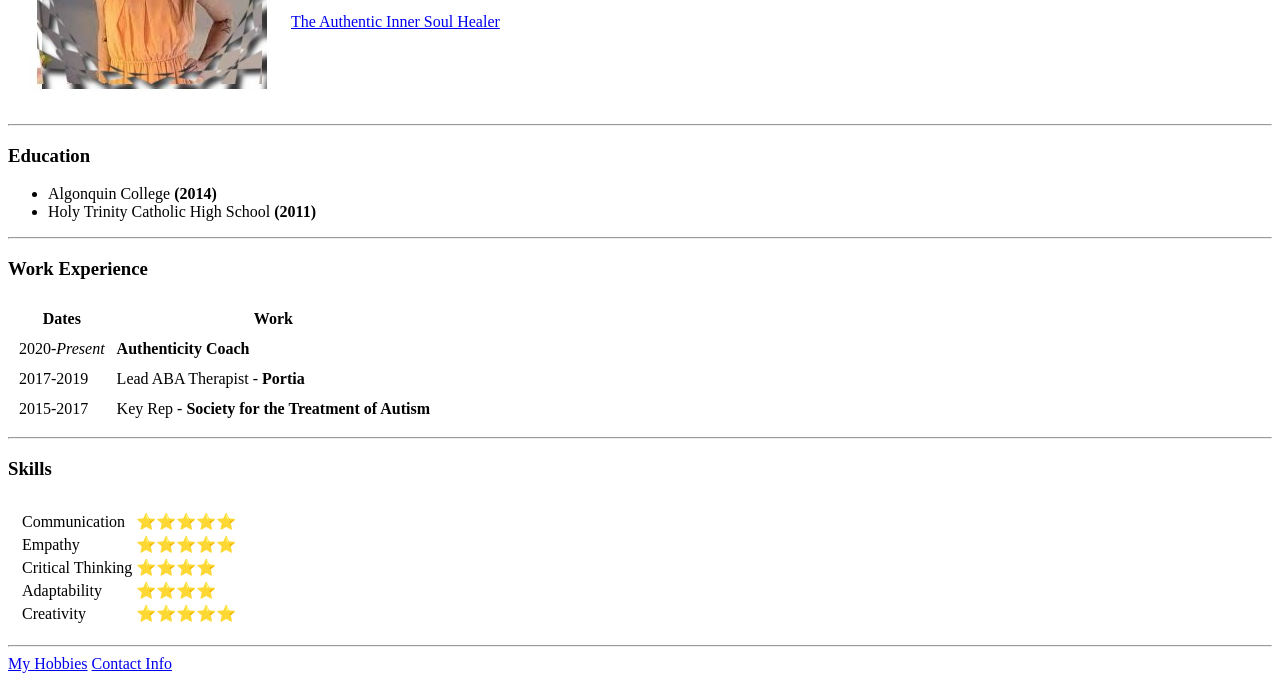
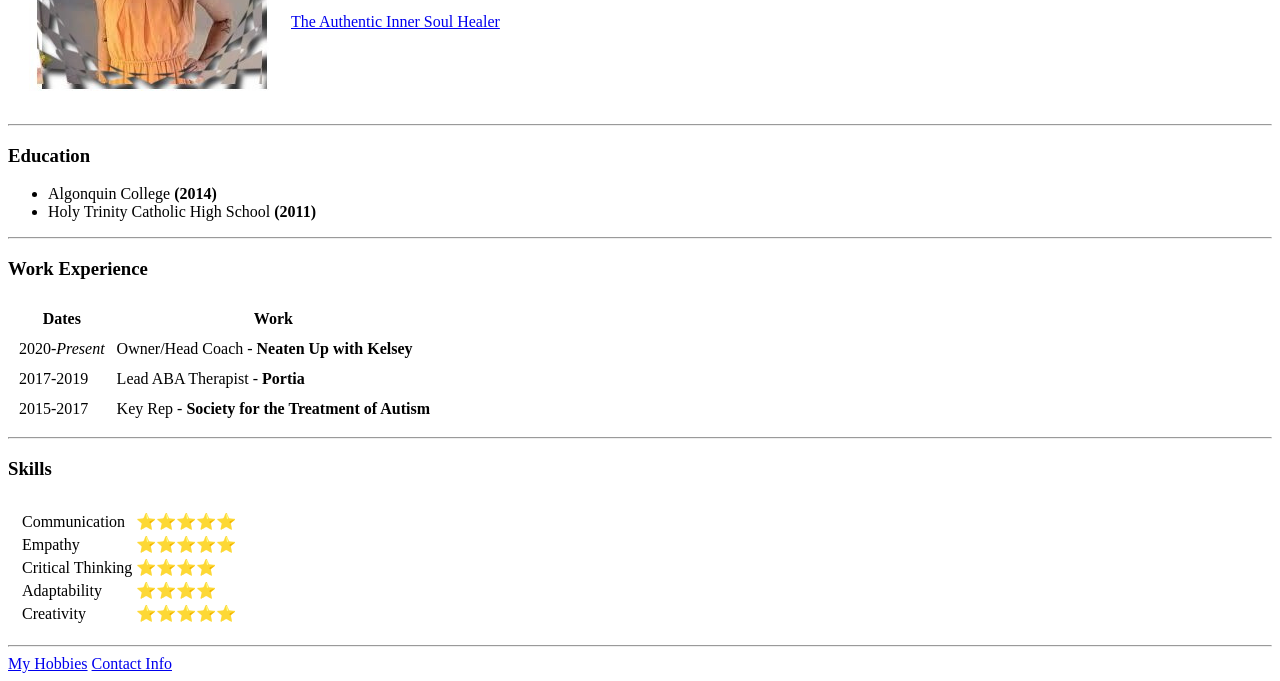
Before and after one commit to lunawolfhealing/cv, a plain HTML site: page index.html in a window 1280 px wide. Shown: the part 178-859 px from the top of the page. Drawn offline with Linux system fonts and the light colour scheme.

Commit message:
Re-upload of initial cv files

```diff
--- a/index.html
+++ b/index.html
@@ -40,7 +40,7 @@
     </tfoot>
     <tr>
       <td>2020-<em>Present</em></td>
-      <td><strong>Authenticity Coach</strong></td>
+      <td>Owner/Head Coach - <strong>Neaten Up with Kelsey</strong></td>
     </tr>
     <tr>
       <td>2017-2019</td>
```
